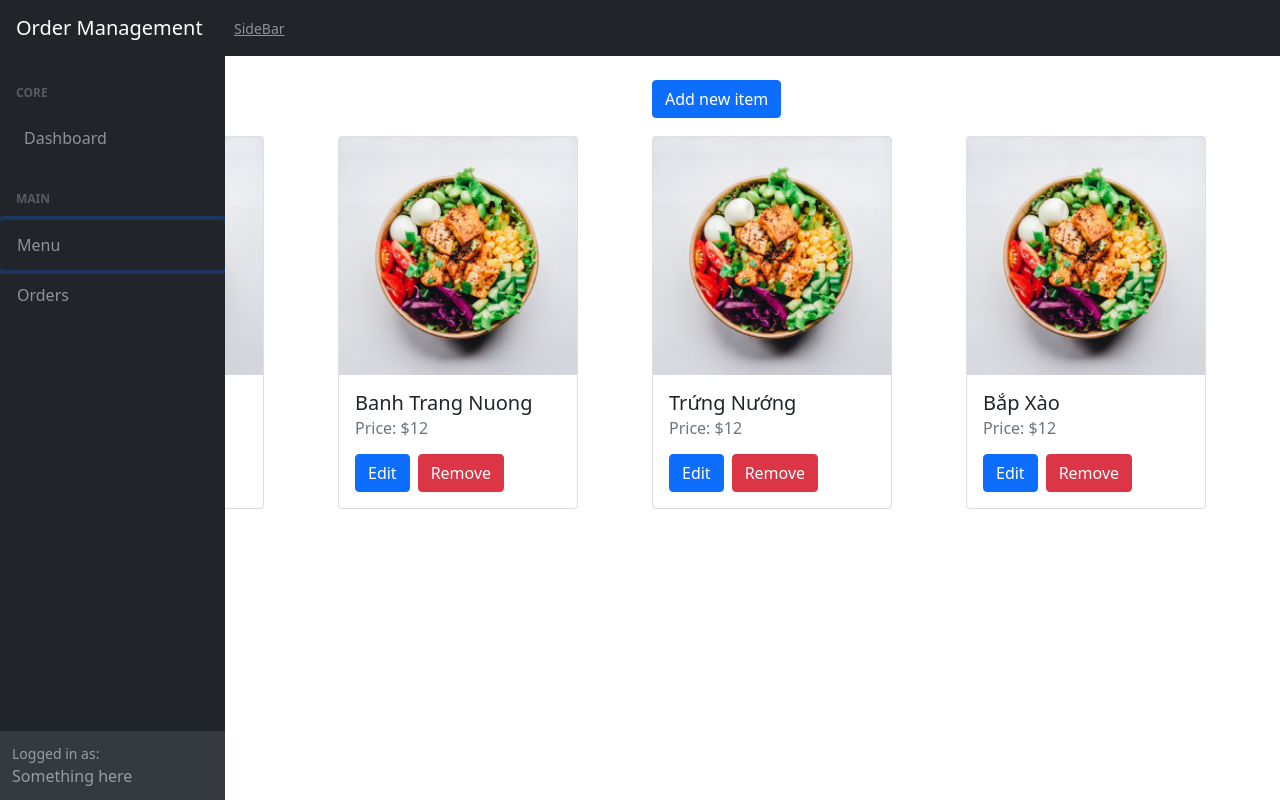
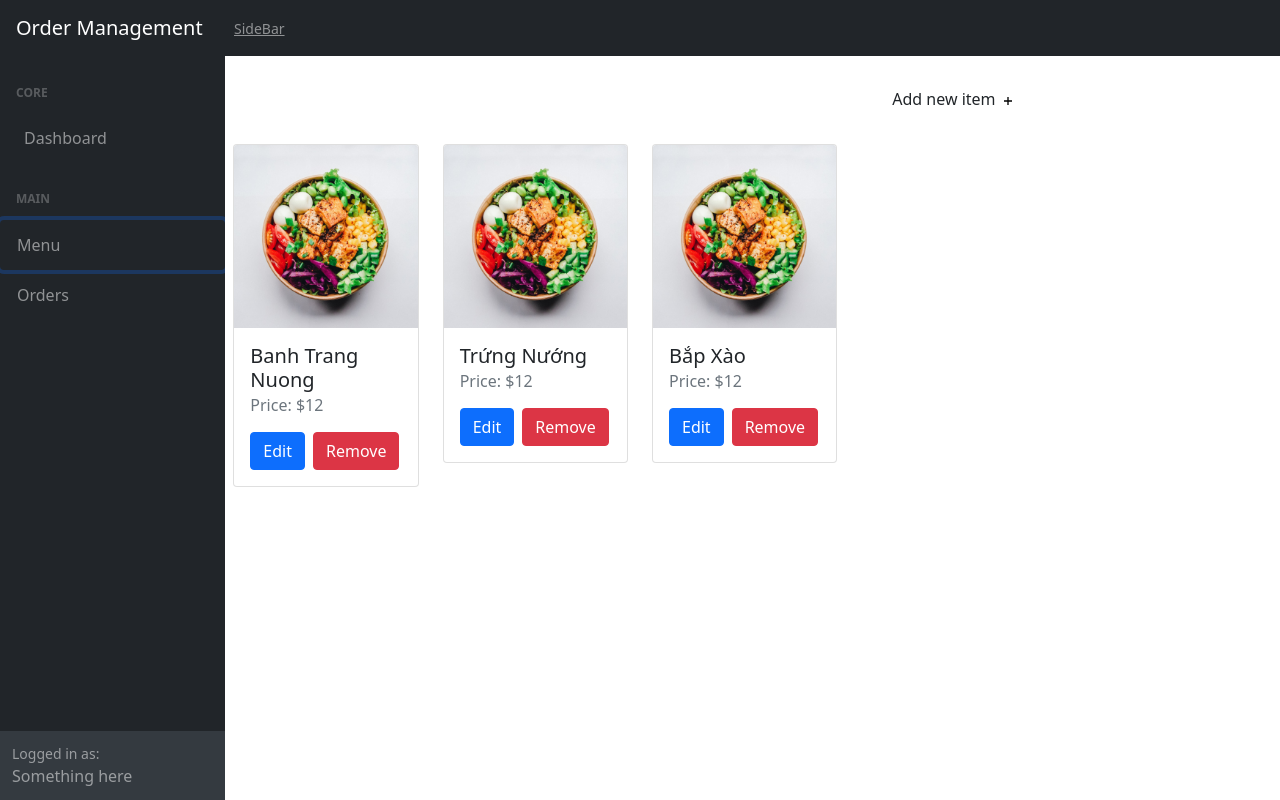
Before and after one commit to dnthem/order_management_backend, a React (Vite) app: page / in a window 1280 px wide. Both pictures are taken after a click on the button "Menu". Built offline with nearby package versions, Linux system fonts and the light colour scheme.

Commit message:
update icon and item size

```diff
--- a/src/Sections/Menu/Menu.jsx
+++ b/src/Sections/Menu/Menu.jsx
@@ -3,7 +3,7 @@ import { GetDataBaseContext } from "../../App";
 import Header from "../../components/Header";
 import ItemCardV2 from "../../components/ItemCard_v2";
 import indexedDBController from "../../indexedDB/indexedDB";
-
+import {GrFormAdd} from 'react-icons/gr';
 const STORE = 'Menu';
 
 function Menu(props) {
@@ -77,9 +77,12 @@ function Menu(props) {
           <Header title="Menu" />
         </div>
         <div className="col">
-          <button className="mt-4 btn btn-primary" onClick={addNewItem}>
-            Add new item
-          </button>
+          <div className="d-flex justify-content-center">
+            <button className="mt-4 btn border-black" onClick={addNewItem}>
+              Add new item <GrFormAdd/>
+            </button>
+          </div>
+
         </div>
       </div>
       <div className="row">
--- a/src/components/ItemCard_v2.jsx
+++ b/src/components/ItemCard_v2.jsx
@@ -55,16 +55,19 @@ function ItemCardV2(props) {
     },[props])
 
   return (
-    <div className="col-xl-3 col-md-3">
-    <div className={edit? 'card border-danger': 'card'} style={{width:'15rem'}}>
+    <div className="col-xl-2 col-lg-3 col-md-4 col-sm-6 col-xs-12 my-2">
+    <div className={edit? 'card border-danger': 'card'}>
 
       <img src={cardProps.Photo !== undefined? URL.createObjectURL(cardProps.Photo):'/template.jpg'} className="card-img-top" alt={cardProps.Title} />
       {edit && <input type='file' ref={imageRef}/>}
 
       <div className="card-body">
-        <h5 ref={titleRef} contentEditable={edit} suppressContentEditableWarning={true} className="card-title">{cardProps.Title}</h5>
+        <h5 ref={titleRef} contentEditable={edit} suppressContentEditableWarning={true} className="card-title">
+          {cardProps.Title}
+        </h5>
         <h6 className="card-subtitle mb-2 text-muted" >
             Price: $<span ref={priceRef} contentEditable={edit} suppressContentEditableWarning={true}>{cardProps.Price}</span>
+
         </h6>
         <p ref={contentRef} data-name='content' className="card-text" contentEditable={edit} suppressContentEditableWarning={true}>
           {cardProps.Content}
```
